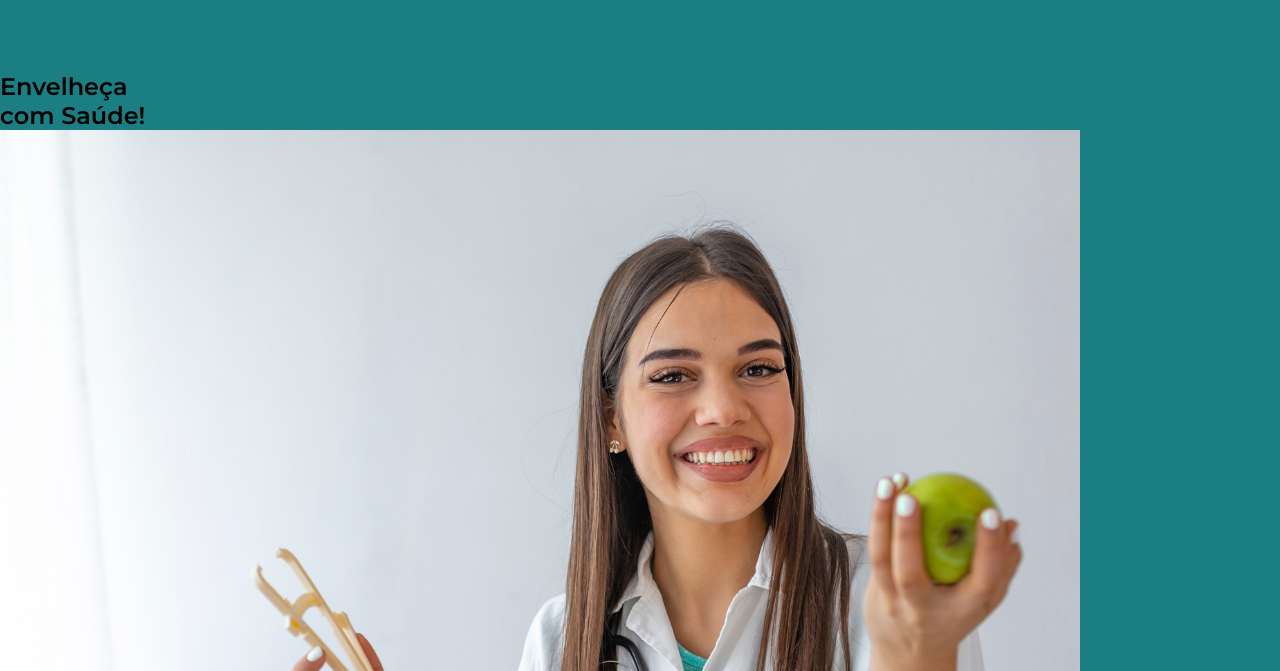
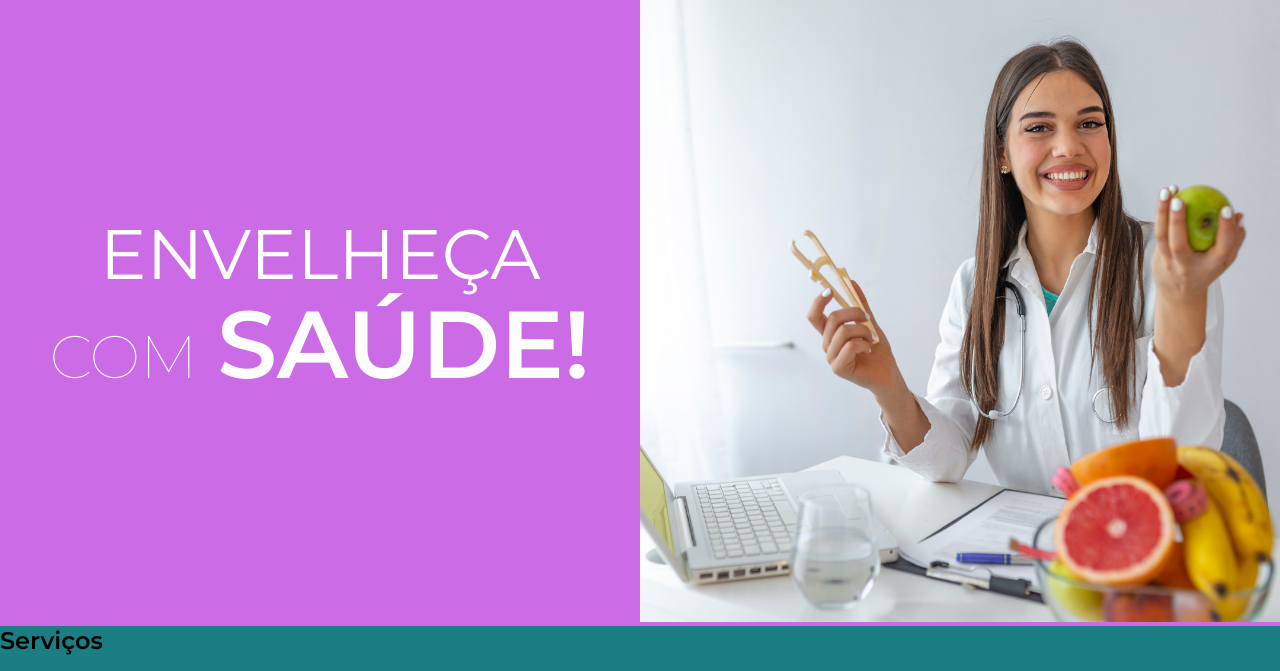
Before and after one commit to avilacamilla/front-fakenutri-mariana-coimbra, a plain HTML site: page src/index.html in a window 1280 px wide. Shown: the part 128-799 px from the top of the page. Drawn offline with Linux system fonts and the light colour scheme.

Commit message:
Ajustando texto e tamanho da imagem da primeira seção

```diff
--- a/src/css/style.css
+++ b/src/css/style.css
@@ -57,22 +57,47 @@ a:hover {
 
 /* Primrio bloco de conteúdo */
 
-.first-section {
+#first-section {
     background-color: #cb6ce6;
     color: #FEFEFE;
     margin-top: 110px;
     display: flex;
+    align-items: center;
+}
 
+aside {
+    width: 50%;
+}
+
+img {
+    width: 100%;
 }
 
 article {
     width: 50%;
 }
 
-aside {
-    width: 50%;
+
+
+#subtitle-one {
+    font-size: 80px;
+    text-align: center;
+    text-transform: uppercase;
+    line-height: 90px;
+    font-weight: 100;
 }
 
-h2 {
-    margin-top: 200px;
+#span-one {
+    font-size: 70px;
+    font-weight: 400;
 }
+
+#span-two {
+    font-size: 60px;
+    font-weight: 100;
+}
+
+#span-three {
+    font-weight: 600;
+    font-size: 95px;
+}
```
